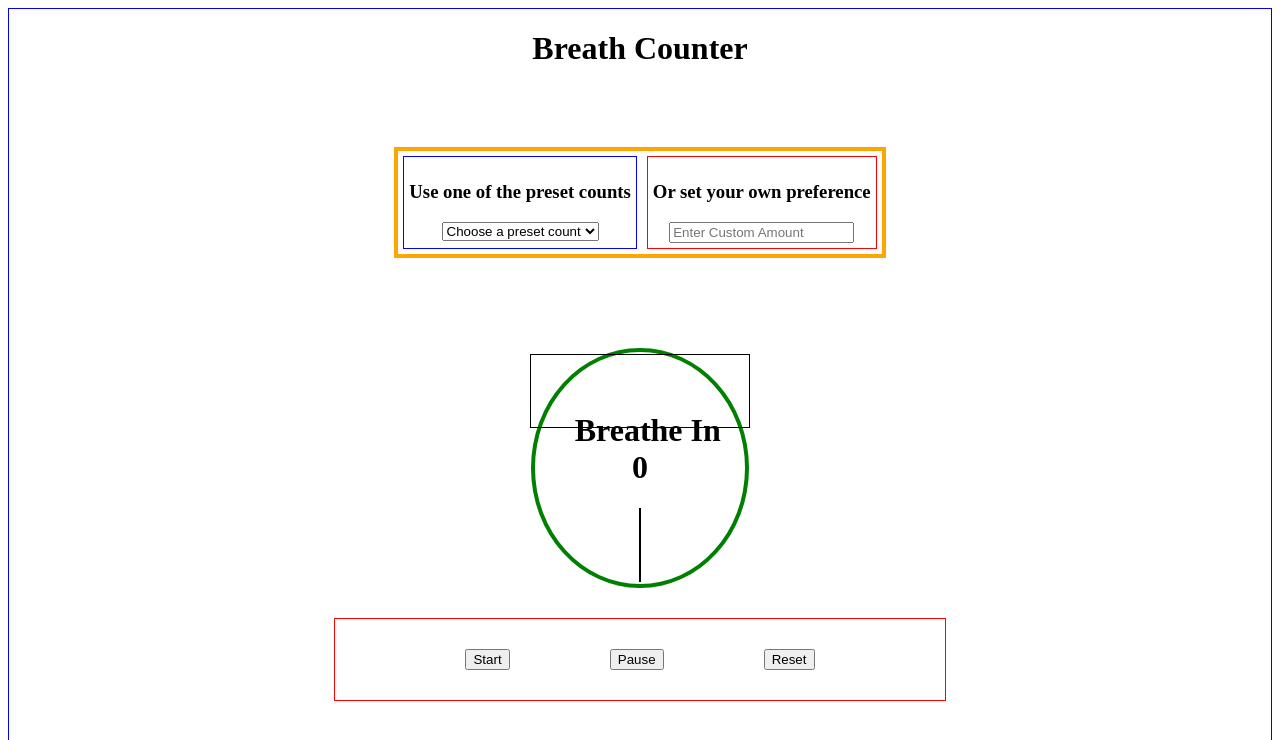
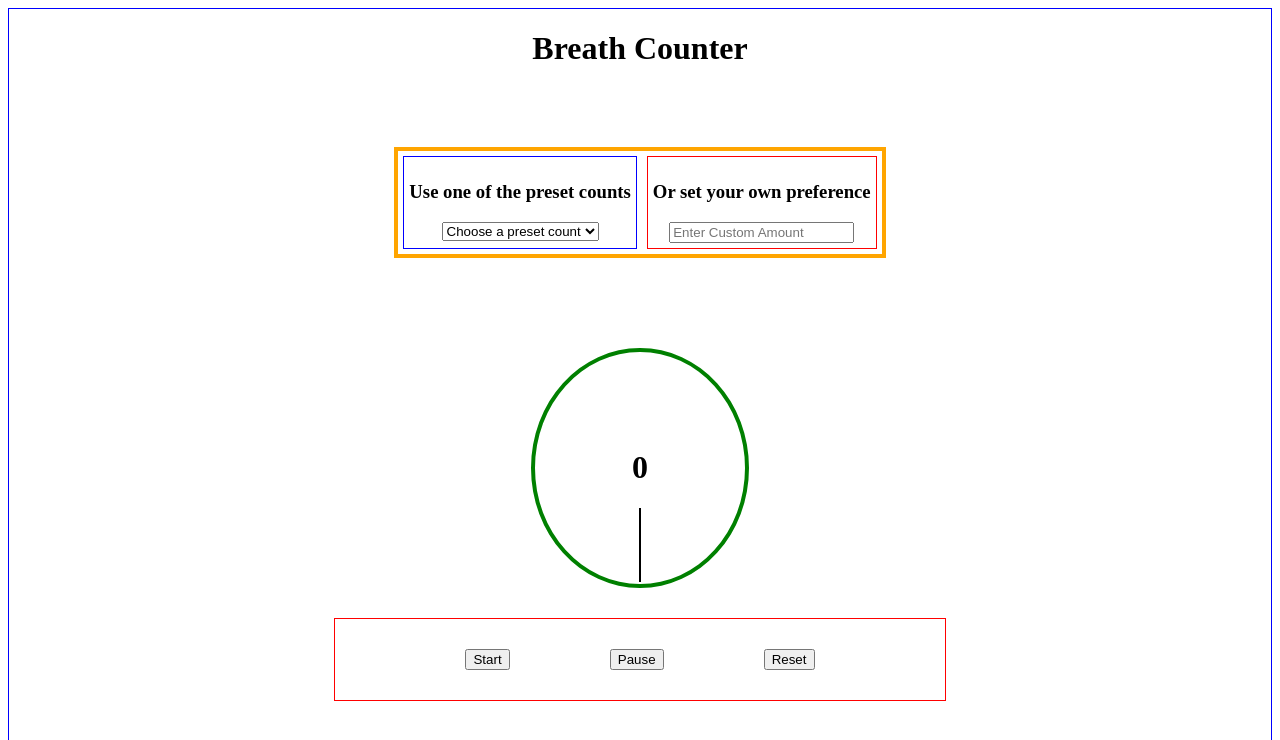
Before and after one commit to daijha/breathcounter, a React app in the folder frontend/: page / in a window 1280 px wide. Shown: the top 740 px of the page. Built offline with nearby package versions, Linux system fonts and the light colour scheme; the HTML template or start-up script is replaced by a standard one.

Commit message:
general functionality completed

```diff
--- a/frontend/src/App.css
+++ b/frontend/src/App.css
@@ -81,6 +81,10 @@ body {
   top: 50%;
   left: 20%;
 }
+.hiddenBeforeStart{
+opacity:0;
+
+}
 .complete {
   border: 1px solid black;
   display: flex;
--- a/frontend/src/App.jsx
+++ b/frontend/src/App.jsx
@@ -14,6 +14,7 @@ function App() {
   const [isRunning, setIsRunning] = useState(false); // not running on render
   const [isVisible, setIsVisible] = useState(false); // for word fading logic
   const [isVisible1, setIsVisible1] = useState(false); // for word fading logic( completion)
+  const [resetKey, setResetKey] = useState(0)// resetting the breathing circle
 
   const [cycle, setCycle] = useState(0);
   const messages = [
@@ -109,8 +110,10 @@ function App() {
       </div>
 
       <div className="counterBox">
-        <div className={isRunning? "breathCounter active" : "breathCounter"}>
-       <div className="breathText">
+        <div
+        key= {resetKey}
+         className={isRunning? "breathCounter active" : "breathCounter"}>
+       <div className= {`breathText ${!isRunning ? "hiddenBeforeStart" : ""}`}>
           <h1 className={isVisible ? `fade hidden` : `fade visible`}>
           Breathe In
         </h1>
@@ -118,7 +121,7 @@ function App() {
           Breathe Out
         </h1>
         </div>
-        <h1> {currentNum}</h1>
+        <h1 /*className={`${!isRunning ? "hiddenBeforeStart" : ""}`}*/> {currentNum}</h1>
        <div className="complete">
          <h2 className={isVisible1 ? `fade visible` : `fade hidden`}>
           {doneMsg}
@@ -147,7 +150,7 @@ function App() {
           onClick={() => {
             setIsRunning(false);
             setIsVisible1(false); // hides the last message on start
-
+            setResetKey(prev => prev + 1) // gives a new unique id on reset each time (resets the circle as well)
             setCurrentNum(Number(isPresetActive ? presetCount : customInput));
           }}
         >
```
